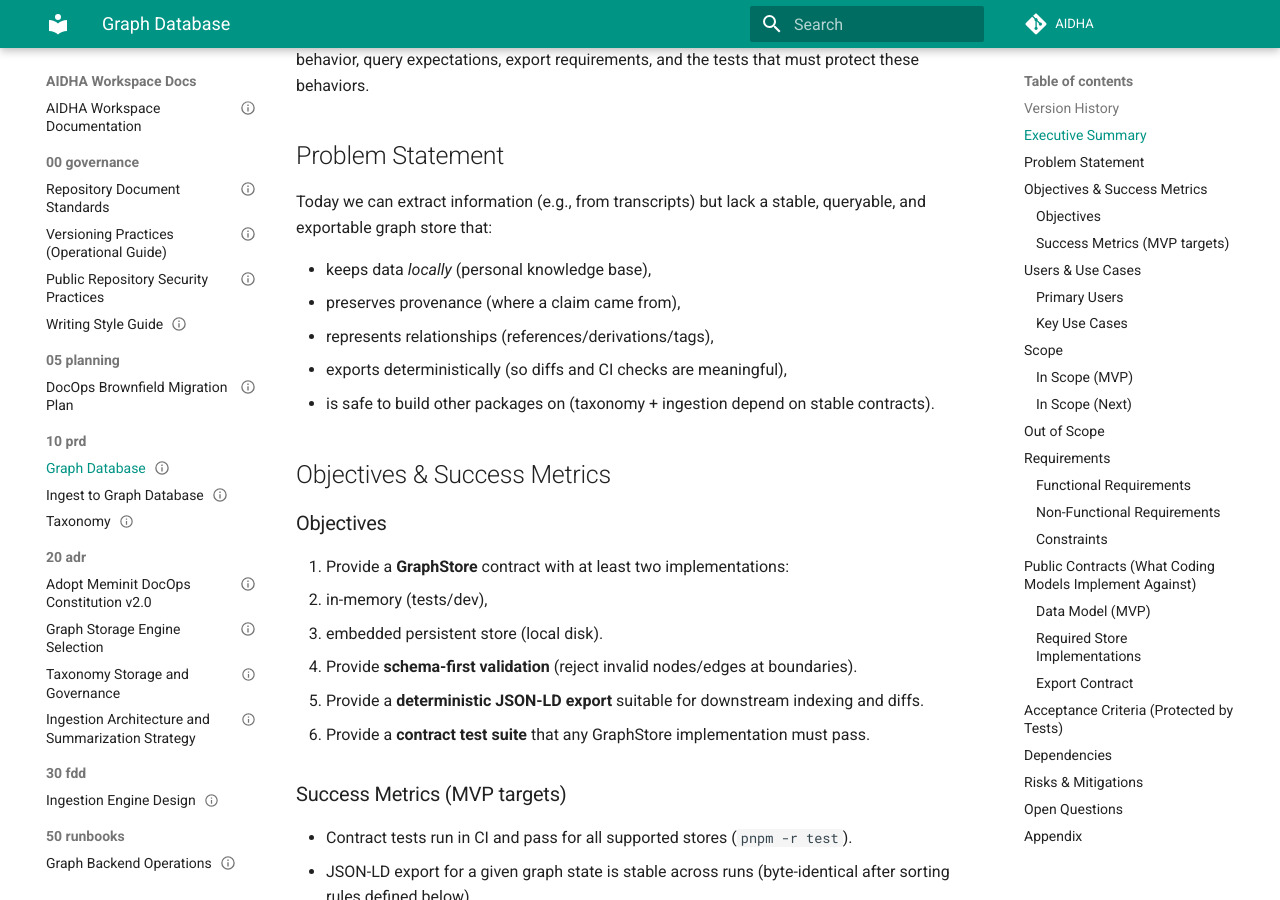
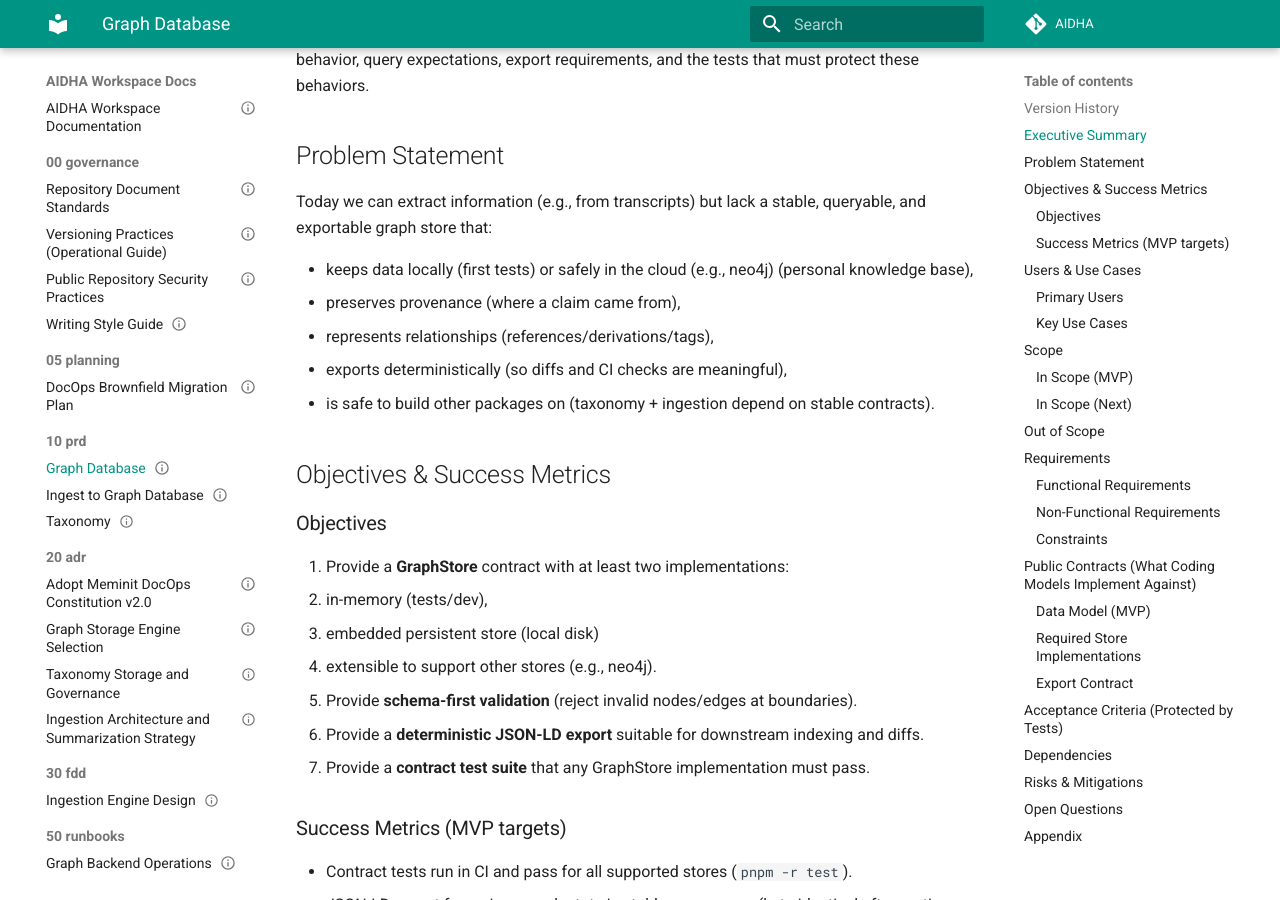
Before and after one commit to GitCmurf/AIDHA, an MkDocs documentation site: the page built from docs/10-prd/prd-001-graph-database.md, in a window 1280 px wide and 900 px high, scrolled down 954 px. Built offline with MkDocs 1.6.1 and Material for MkDocs 9.7.7, drawn with Linux system fonts in a browser that asks for light colours; comment, search, counter and statistics services are not loaded; the version menu is left out.

Commit message:
docs: clarify graph storage deployment intent

```diff
--- a/docs/10-prd/prd-001-graph-database.md
+++ b/docs/10-prd/prd-001-graph-database.md
@@ -3,13 +3,14 @@ document_id: AIDHA-PRD-001
 owner: Graph Backend Product Lead
 status: Draft
 last_updated: 2026-01-24
-version: '0.3'
+version: "0.3"
 title: Graph Database
 type: PRD
-docops_version: '2.0'
+docops_version: "2.0"
 ---
 
 <!-- MEMINIT_METADATA_BLOCK -->
+
 > **Document ID:** AIDHA-PRD-001
 > **Owner:** Graph Backend Product Lead
 > **Approvers:** —
@@ -20,11 +21,11 @@ docops_version: '2.0'
 
 ## Version History
 
-| Version | Date       | Author | Change Summary       | Reviewers | Status | Reference |
-|---------|------------|--------|----------------------|-----------|--------|-----------|
-| 0.1     | 2025-11-09 | TBD    | Skeleton PRD created | —         | Draft  | —         |
-| 0.2     | 2025-12-27 | CMF    | Migrate to Meminit DocOps 2.0 (ID + metadata + filename) | — | Draft | — |
-| 0.3     | 2026-01-24 | Codex  | Flesh out requirements, contracts, and acceptance criteria | — | Draft | — |
+| Version | Date       | Author | Change Summary                                             | Reviewers | Status | Reference |
+| ------- | ---------- | ------ | ---------------------------------------------------------- | --------- | ------ | --------- |
+| 0.1     | 2025-11-09 | TBD    | Skeleton PRD created                                       | —         | Draft  | —         |
+| 0.2     | 2025-12-27 | CMF    | Migrate to Meminit DocOps 2.0 (ID + metadata + filename)   | —         | Draft  | —         |
+| 0.3     | 2026-01-24 | Codex  | Flesh out requirements, contracts, and acceptance criteria | —         | Draft  | —         |
 
 ---
 
@@ -42,7 +43,7 @@ query expectations, export requirements, and the tests that must protect these b
 Today we can extract information (e.g., from transcripts) but lack a stable, queryable, and
 exportable graph store that:
 
-- keeps data *locally* (personal knowledge base),
+- keeps data locally (first tests) or safely in the cloud (e.g., neo4j) (personal knowledge base),
 - preserves provenance (where a claim came from),
 - represents relationships (references/derivations/tags),
 - exports deterministically (so diffs and CI checks are meaningful),
@@ -54,7 +55,8 @@ exportable graph store that:
 
 1. Provide a **GraphStore** contract with at least two implementations:
    - in-memory (tests/dev),
-   - embedded persistent store (local disk).
+   - embedded persistent store (local disk)
+   - extensible to support other stores (e.g., neo4j).
 2. Provide **schema-first validation** (reject invalid nodes/edges at boundaries).
 3. Provide a **deterministic JSON-LD export** suitable for downstream indexing and diffs.
 4. Provide a **contract test suite** that any GraphStore implementation must pass.
@@ -247,5 +249,5 @@ Suggested test placement (can evolve):
 ## Appendix
 
 - Package implementation lives in `packages/reconditum/`.
-- This PRD defines *minimum contracts*; feature designs (HTTP API, import/merge strategies) belong in
+- This PRD defines _minimum contracts_; feature designs (HTTP API, import/merge strategies) belong in
   ADRs/FDDs once the MVP stabilizes.
```
